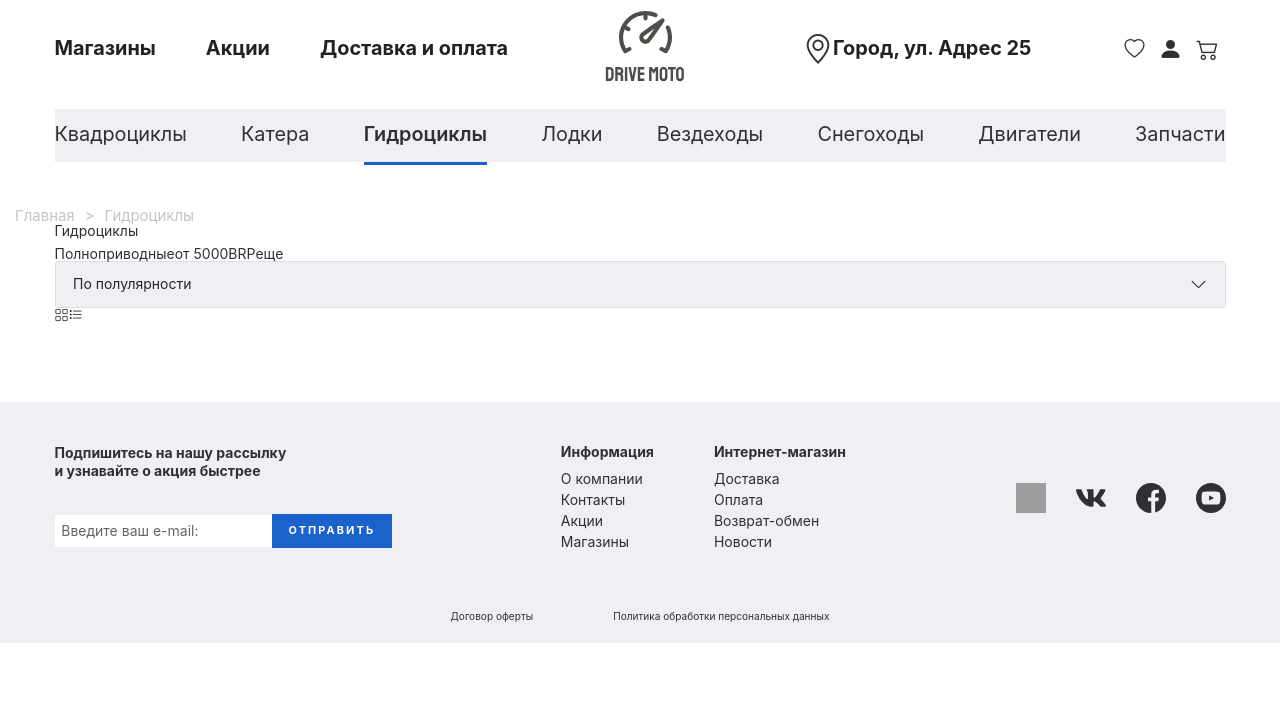
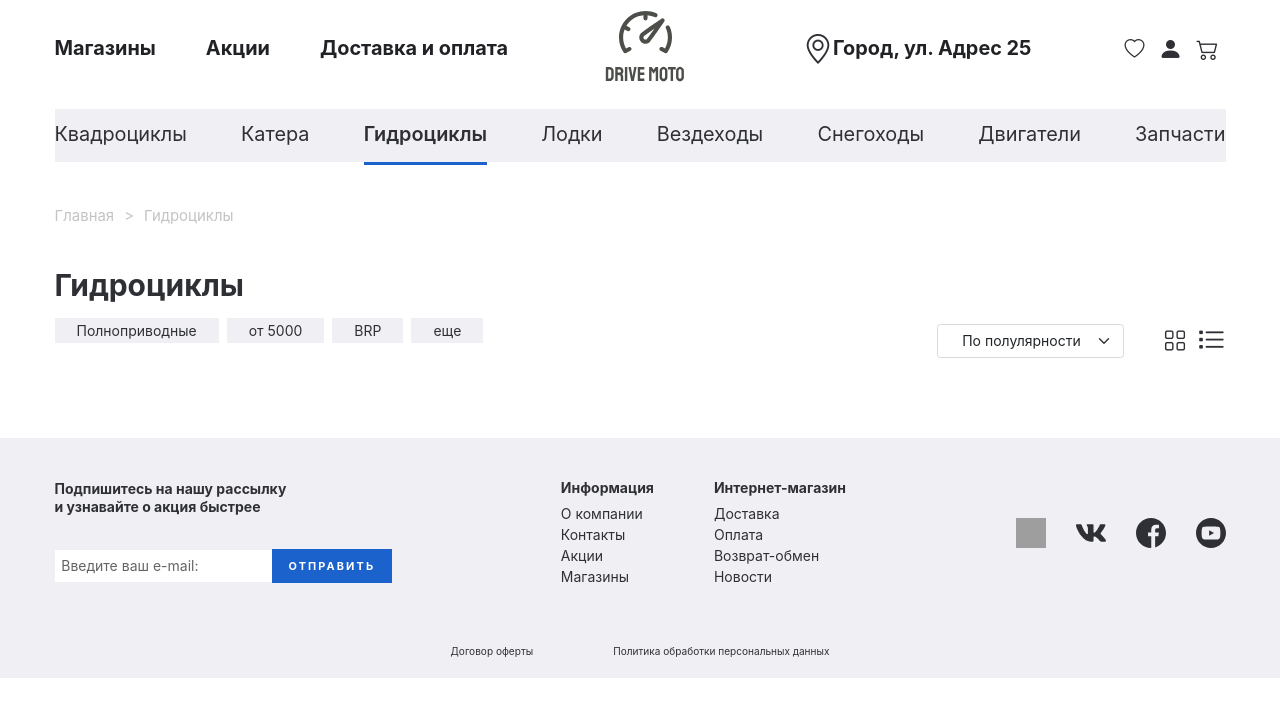
Before and after one commit to MariiaUdovytska/React-Online-store-Gidrotsikly, a React (Create React App) app in the folder react-online-store-gidrotsikly/: page / in a window 1280 px wide. Shown: the top 716 px of the page. Built offline with nearby package versions, Linux system fonts and the light colour scheme; grey boxes are pictures that could not be loaded.

Commit message:
add styles for component SearchByCategory

```diff
--- a/react-online-store-gidrotsikly/src/SearchByCategory.js
+++ b/react-online-store-gidrotsikly/src/SearchByCategory.js
@@ -1,36 +1,29 @@
 import React from 'react';
 import './css/searchByCategory.css';
-import {Accordion} from 'react-bootstrap';
+import {Form} from 'react-bootstrap';
 
 function SearchByCategory() {
 	return (
 		<section className='search-by-category containerM'>
 			<div className='search-by-category__body'>
 				<h1 className='search-by-category__body-name'>Гидроциклы</h1>
-				<div className='search-by-category__body-commonParameters'>
-					<div className='search-by-category__body-commonParameters-left'>
-						<span>Полноприводные</span>
-						<span>от 5000</span>
-						<span>BRP</span>
-						<span>еще</span>
+				<div className='search-by-category__body-common-sorting'>
+					<div className='search-by-category__body-common-sorting-left'>
+						<div className='search-by-category__body-common-sorting-left-items'><span>Полноприводные</span></div>
+						<div className='search-by-category__body-common-sorting-left-items'><span>от 5000</span></div>
+						<div className='search-by-category__body-common-sorting-left-items'><span>BRP</span></div>
+						<div className='search-by-category__body-common-sorting-left-items'><span>еще</span></div>
 					</div>
-					<div className='search-by-category__body-commonParameters-right'>
-						<div className='search-by-category__body-commonParameters-right-accordion'>
-							<Accordion>
-								<Accordion.Item eventKey="1">
-									<Accordion.Header>По полулярности</Accordion.Header>
-									<Accordion.Body>
-										<ul>
-											<li><span>По полулярности</span></li>
-											<li><span>По цене</span></li>
-											<li><span>Сначала акции</span></li>
-										</ul>
-									</Accordion.Body>
-								</Accordion.Item>
-							</Accordion>
+					<div className='search-by-category__body-common-sorting-right'>
+						<div className='search-by-category__body-common-sorting-right-select'>
+							<Form.Select aria-label="По полулярности">
+								<option>По полулярности</option>
+								<option value="1">По росту цены</option>
+								<option value="2">Сперва акции</option>
+							</Form.Select>
 						</div>
-						<span><i className="bi bi-grid" style={{width:'23px', height:'23px'}}></i></span>
-						<span><i className="bi bi-list-task" style={{width:'23px', height:'23px'}}></i></span>
+						<span><i className="bi bi-grid" style={{fontSize:'23px'}}></i></span>
+						<span><i className="bi bi-list-task" style={{fontSize:'29px'}}></i></span>
 					</div>
 				</div>
 			</div>
--- a/react-online-store-gidrotsikly/src/SitePath.js
+++ b/react-online-store-gidrotsikly/src/SitePath.js
@@ -4,9 +4,11 @@ import './css/sitePath.css';
 function SitePath() {
 	return (
 		<div className='site-path containerM'>
-			<span>Главная</span>
-			&gt;
-			<span>Гидроциклы</span>
+			<div className='site-path__body'>
+				<span>Главная</span>
+				&gt;
+				<span>Гидроциклы</span>
+			</div>
 		</div>
 	);
 }
--- a/react-online-store-gidrotsikly/src/css/footerAccordion.css
+++ b/react-online-store-gidrotsikly/src/css/footerAccordion.css
@@ -24,7 +24,6 @@
 .footer__body-accordion-phone{
 	min-width: 100%;
 }
-.footer__body-accordion-phone {}
 .accordion-body ul {
 	margin-bottom: 0px;
 }
--- a/react-online-store-gidrotsikly/src/css/searchByCategory.css
+++ b/react-online-store-gidrotsikly/src/css/searchByCategory.css
@@ -0,0 +1,51 @@
+.search-by-category{}
+.search-by-category__body{
+	margin-top: 45px;
+	width: 100%;
+}
+.search-by-category__body-name{
+	font-weight: 700;
+	font-size: 2.14rem;
+}
+.search-by-category__body-common-sorting{
+	display: flex;
+	flex-direction: row;
+	width: 100%;
+	justify-content: space-between;
+	margin-top: 20px;
+}
+.search-by-category__body-common-sorting-left{
+	margin: 0px -4px;
+	display: flex;
+	flex-direction: row;
+}
+.search-by-category__body-common-sorting-left-items{
+padding: 0px 4px;
+}
+.search-by-category__body-common-sorting-left span{
+	background-color: #F0F0F4;
+	padding: 4px 22px;
+	cursor: pointer;
+}
+.search-by-category__body-common-sorting-right{
+	display: flex;
+	flex-direction: row;
+	align-items: center;
+}
+.search-by-category__body-common-sorting-right-select{
+	margin-right: 40px;
+}
+.search-by-category__body-common-sorting-right span{
+	margin-right: 10px;
+}
+.search-by-category__body-common-sorting-right span:last-child{
+	margin-right: 0px;
+}
+
+.form-select{
+	padding: 0.4rem 2.95rem 0.375rem 1.7rem;
+	border: 1px solid #D7D9DF;
+}
+.form-select:focus{
+	box-shadow: none;
+}
--- a/react-online-store-gidrotsikly/src/css/sitePath.css
+++ b/react-online-store-gidrotsikly/src/css/sitePath.css
@@ -1,8 +1,8 @@
-.site-path{
+.site-path__body{
 	color: #C4C4C4;
 	font-size: 1.07rem;
 	margin: 46px -10px 0px;
 }
-.site-path span{
+.site-path__body span{
 	padding: 0px 10px;
 }
```
